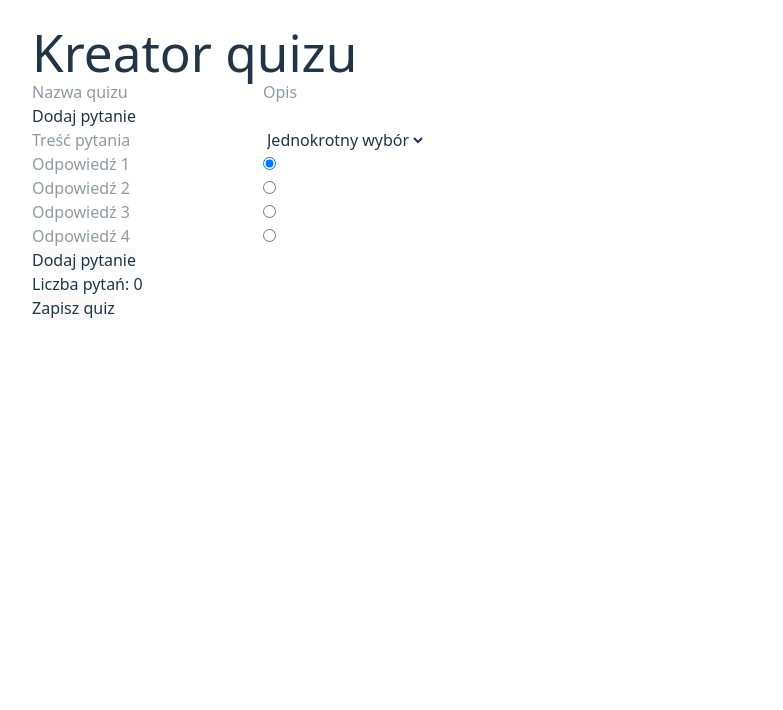
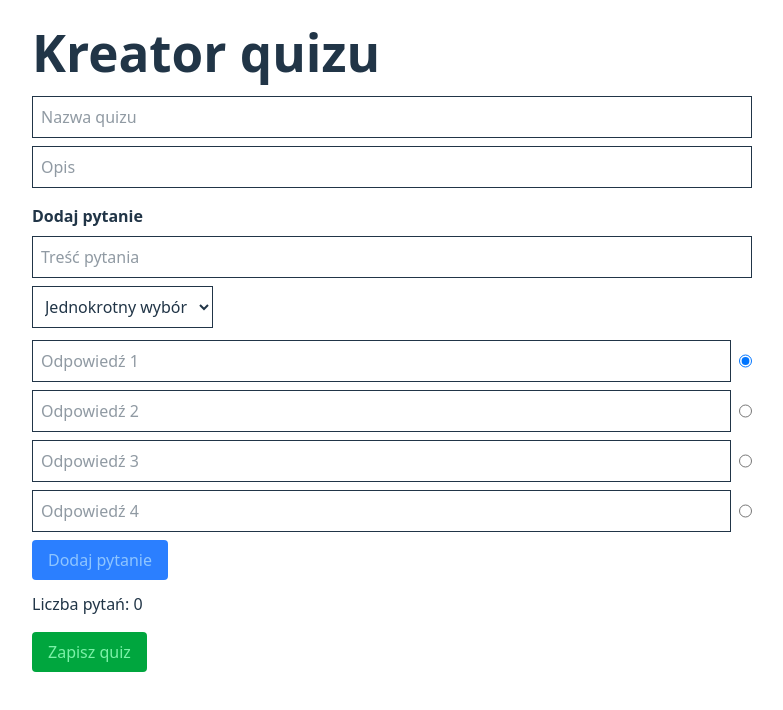
Before and after one commit to w1nned/quizygg, a React (Vite) app: page /create in a window 1280 px wide. Shown: the top 710 px of the page, without its empty margins (248-1031 px from the left). Built offline with nearby package versions, Linux system fonts and the light colour scheme.

Commit message:
attempt#3
fixed index.css, button changes for quizlist and attempt on quizcreator

```diff
--- a/src/components/QuizCreator.jsx
+++ b/src/components/QuizCreator.jsx
@@ -61,24 +61,28 @@ function QuizCreator() {
   return (
     <div>
 
-      <h1>Kreator quizu</h1>
+      <h1 className="text-2xl font-bold mb-4">Kreator quizu</h1>
 
       <input
+        className="border p-2 w-full mb-2"
         placeholder="Nazwa quizu"
         onChange={(e) => setTitle(e.target.value)}/>
 
       <input
+        className="border p-2 w-full mb-4"
         placeholder="Opis"
         onChange={(e) => setDescription(e.target.value)}/>
 
-      <h2>Dodaj pytanie</h2>
+      <h2 className="font-semibold mb-2">Dodaj pytanie</h2>
 
       <input
+        className="border p-2 w-full mb-2"
         placeholder="Treść pytania"
         value={text}
         onChange={(e) => setText(e.target.value)}/>
 
       <select
+        className="border p-2 mb-3"
         value={type}
         onChange={(e) => setType(e.target.value)}>
         <option value="single">Jednokrotny wybór</option>
@@ -86,9 +90,10 @@ function QuizCreator() {
       </select>
 
       {type === "single" && options.map((opt, i) => (
-        <div key={i}>
+        <div key={i} className="flex gap-2 mb-2">
 
           <input
+            className="border p-2 w-full"
             placeholder={`Odpowiedź ${i + 1}`}
             value={opt}
             onChange={(e) => {
@@ -107,9 +112,9 @@ function QuizCreator() {
       ))}
 
       {type === "boolean" && (
-        <div>
+        <div className="mb-3">
 
-          <label>
+          <label className="mr-4">
             <input
               type="radio"
               checked={correct === 0}
@@ -123,11 +128,11 @@ function QuizCreator() {
         </div>
       )}
 
-      <button onClick={addQuestion}>Dodaj pytanie</button>
+      <button onClick={addQuestion} className="bg-blue-500 text-blue-300 px-4 py-2 rounded hover:scale-110 hover:font-bold hover:text-white">Dodaj pytanie</button>
 
-      <p>Liczba pytań: {questions.length}</p>
+      <p className="mt-3">Liczba pytań: {questions.length}</p>
 
-      <button onClick={saveQuiz}>Zapisz quiz</button>
+      <button onClick={saveQuiz} className="bg-green-600 text-green-300 px-4 py-2 rounded mt-4 hover:scale-110 hover:font-bold hover:text-white">Zapisz quiz</button>
     </div>
   );
 }
--- a/src/components/QuizList.jsx
+++ b/src/components/QuizList.jsx
@@ -23,11 +23,11 @@ function QuizList() {
       <h1 className="text-3xl font-bold mb-4 flex justify-center">Quizy</h1>
 
       <div className="mb-6 flex gap-3">
-        <Link to="/create" className="bg-blue-500 text-white px-4 py-2 rounded">
+        <Link to="/create" className="bg-blue-500 text-blue-300 px-4 py-2 rounded font-bold hover:scale-110 hover:text-white">
           Nowy quiz
         </Link>
 
-        <Link to="/results" className="bg-gray-600 text-gray-300 px-4 py-2 rounded">
+        <Link to="/results" className="bg-gray-600 text-gray-300 px-4 py-2 rounded hover:font-bold hover:scale-110 hover:text-white">
           Wyniki
         </Link>
       </div>
--- a/src/index.css
+++ b/src/index.css
@@ -18,15 +18,10 @@ h1 {
   font-size: 3.2em;
   line-height: 1.1;
 }
+
 @media (prefers-color-scheme: light) {
   :root {
     color: #213547;
     background-color: #ffffff;
   }
-  a:hover {
-    color: #1f1f1f;
-  }
-  button {
-    background-color: #f9f9f9;
-  }
 }
```
Also changed, not shown: 1 other file (tests, documents, lock files or other folders).
